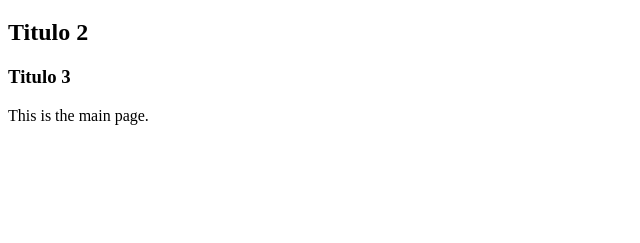
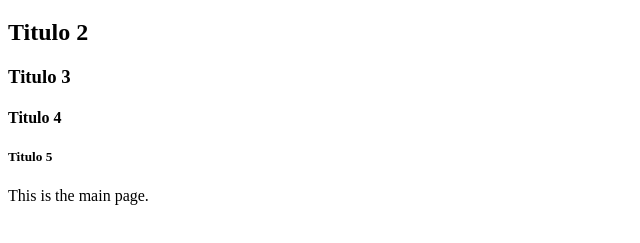
Before and after one commit to NACHOVILLAFUERTE/proyecto2, a plain HTML site: page index.html in a window 1280 px wide. Shown: the part 61-304 px from the top of the page, without its empty margins (0-640 px from the left). Drawn offline with Linux system fonts and the light colour scheme.

Commit message:
se agrego h4 y h5

```diff
--- a/index.html
+++ b/index.html
@@ -9,7 +9,8 @@
     <h1>Welcome to Proyecto 2</h1>
     <h2>Titulo 2</h2>
     <h3>Titulo 3</h3>
-
+   <h4>Titulo 4</h4>
+    <h5>Titulo 5</h5>
     <p>This is the main page.</p>
 </body>
 </html>
```
